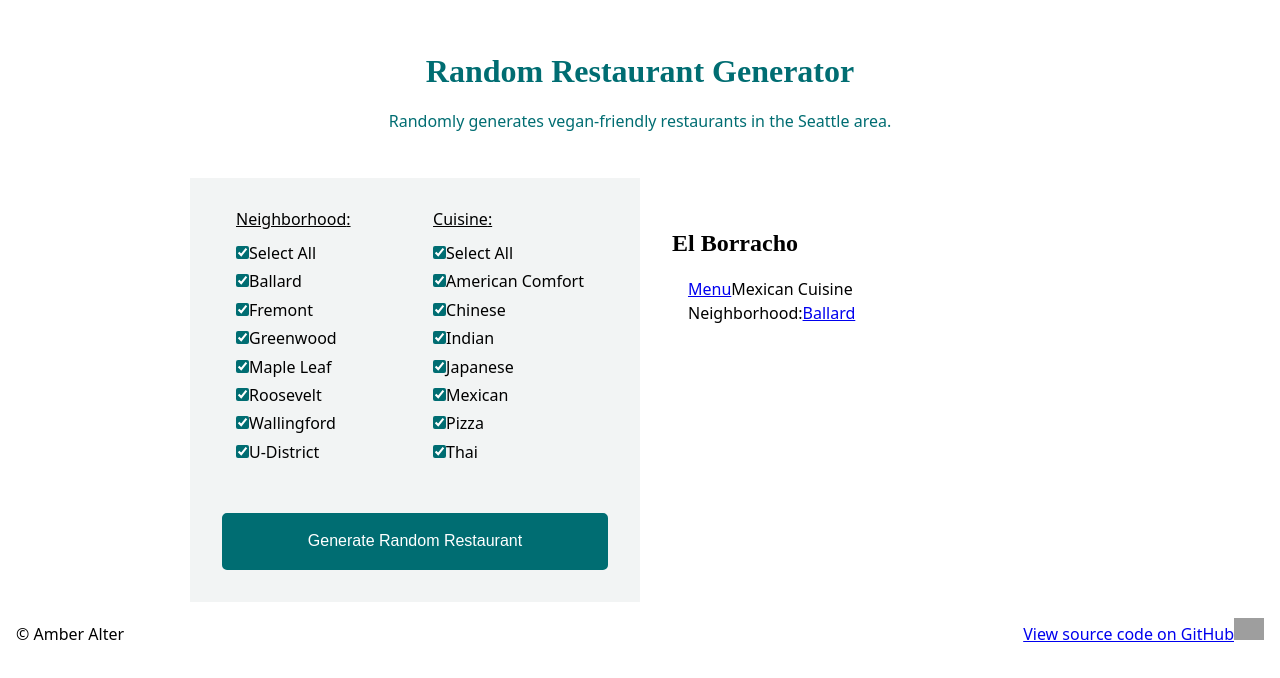
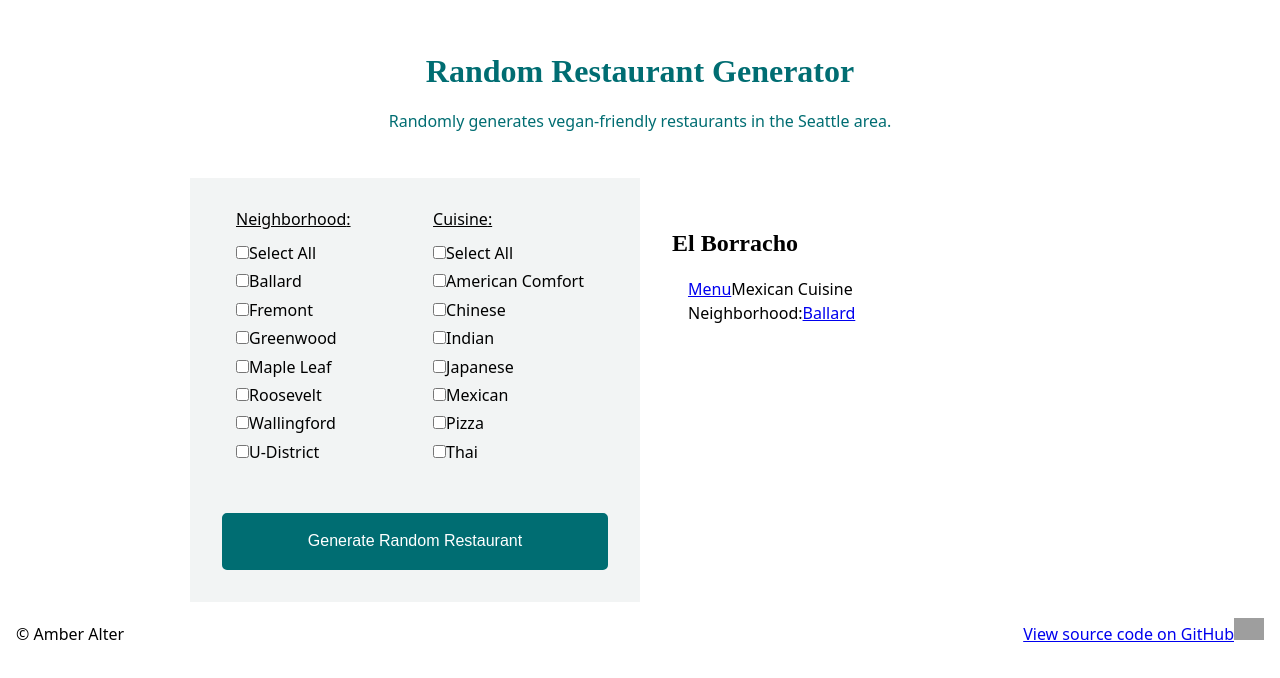
Before and after one commit to amalter/random-restaurant-generator-react, a React (Create React App) app: page / in a window 1280 px wide. Shown: the top 678 px of the page. Built offline with nearby package versions, Linux system fonts and the light colour scheme; grey boxes are pictures that could not be loaded.

Commit message:
redo is broken

```diff
--- a/src/components/Checkbox.js
+++ b/src/components/Checkbox.js
@@ -5,14 +5,22 @@
   checkboxClass,
   checkboxName,
   checkboxId,
-  selectAll,
-  setSelectAll,
 }) {
-  const [checked, setChecked] = useState(true);
-  const isChecked = selectAll ? true : !checked;
-  function handleCheck() {
-    setSelectAll(false);
-    setChecked((check) => !check);
+  const [selectAll, setSelectAll] = useState(false);
+
+  const [checked, setChecked] = useState(false);
+  // const isChecked = selectAll ? true : !checked;
+
+  function handleCheck(e) {
+    setChecked(!checked);
+    if (e.target.id === "all") {
+      console.log("all");
+      setSelectAll(!selectAll);
+      setChecked(!checked);
+    } else {
+      console.log("else");
+      setSelectAll(false);
+    }
   }
   useEffect(
     function () {
@@ -31,8 +39,8 @@
         type="checkbox"
         id={checkboxId}
         name={checkboxName}
-        checked={isChecked}
-        onChange={handleCheck}
+        checked={checked}
+        onChange={(e) => handleCheck(e)}
       />
       <label htmlFor={checkboxName}>{checkboxName}</label>
     </div>
--- a/src/components/Fieldset.js
+++ b/src/components/Fieldset.js
@@ -1,26 +1,18 @@
 import { useState } from "react";
 import Checkbox from "./Checkbox";
 export default function Fieldset({ category, fieldsetClass, legend, inputs }) {
-  const [selectAll, setSelectAll] = useState(true);
-
-  function handleSelectAll() {
-    setSelectAll((select) => !select);
-  }
-
   return (
     <fieldset className={`${fieldsetClass} ${category}s`} key={category}>
       <legend>{legend}:</legend>
-      <div className={`${fieldsetClass}__field`}>
-        <input
-          className={category}
-          type="checkbox"
-          id="all"
-          name="All"
-          checked={selectAll}
-          onChange={handleSelectAll}
-        />
-        <label htmlFor="All">Select All</label>
-      </div>
+
+      <Checkbox
+        key={category}
+        fieldsetClass={fieldsetClass}
+        checkboxClass={category}
+        checkboxName="Select All"
+        checkboxId="all"
+      />
+
       {inputs.map((input) => (
         <Checkbox
           key={input.id}
@@ -28,8 +20,6 @@
           checkboxClass={input.class}
           checkboxName={input.name}
           checkboxId={input.id}
-          selectAll={selectAll}
-          setSelectAll={setSelectAll}
         />
       ))}
     </fieldset>
```
